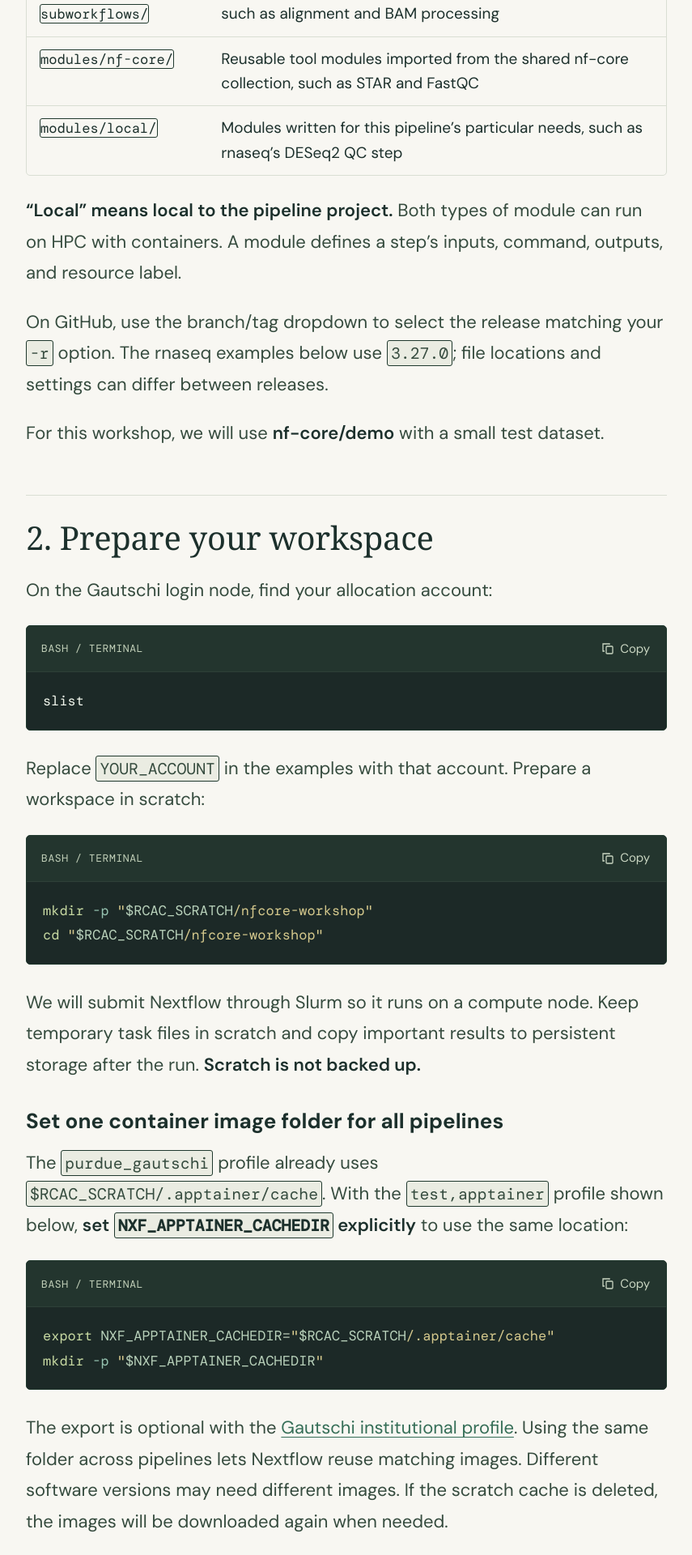
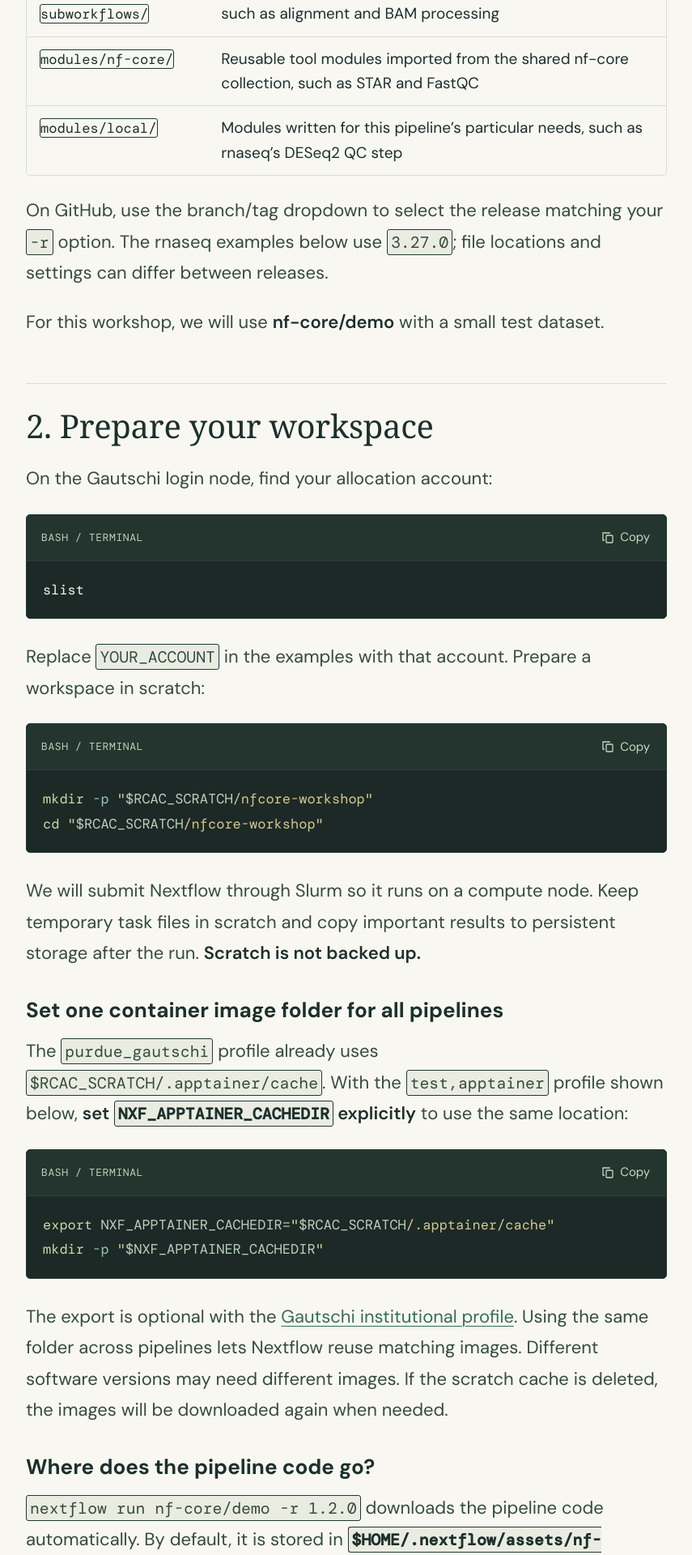
Before and after one commit to zhan4429/PurdueNfWorkshop, a Jekyll site: the page built from nf-core.md, in a window 1280 px wide. Shown: the part 2016-3936 px from the top of the page at 81% size, without its empty margins (336-1191 px from the left). Built offline with Jekyll 4.4.1, drawn with Linux system fonts in a browser that asks for light colours; some web fonts are replaced.

Commit message:
remove the explaination of local

````diff
--- a/nf-core.md
+++ b/nf-core.md
@@ -12,13 +12,13 @@ This workshop covers choosing a pipeline, showing example jobs on Gautschi, chec
 
 ## 1. Understand the main components
 
-| Component | What it does |
-| --- | --- |
-| **Nextflow** | Runs the workflow and tracks completed tasks |
-| **nf-core** | Provides community-maintained bioinformatics pipelines |
-| **Slurm** | Schedules tasks on the cluster |
-| **Apptainer** | Runs the analysis software inside containers |
-| **Institutional profile** | Supplies settings for your cluster |
+| Component                 | What it does                                           |
+| ------------------------- | ------------------------------------------------------ |
+| **Nextflow**              | Runs the workflow and tracks completed tasks           |
+| **nf-core**               | Provides community-maintained bioinformatics pipelines |
+| **Slurm**                 | Schedules tasks on the cluster                         |
+| **Apptainer**             | Runs the analysis software inside containers           |
+| **Institutional profile** | Supplies settings for your cluster                     |
 
 Choose a pipeline for your research question at [nf-co.re/pipelines](https://nf-co.re/pipelines). Read its input requirements and use the documentation for the release you plan to run.
 
@@ -28,19 +28,17 @@ For example, **nf-core/rnaseq** performs RNA-seq quality control, trimming, alig
 
 Open the [nf-core/rnaseq GitHub repository](https://github.com/nf-core/rnaseq). These are the main places to look when you want to understand or customize a pipeline:
 
-| File or folder | What it is used for |
-| --- | --- |
-| `README.md` and `docs/` | Overview, input requirements, usage, and output descriptions |
-| `main.nf` | Entry point that starts the workflow |
-| `nextflow.config` | Default parameters, profiles, and links to other configuration files |
-| `nextflow_schema.json` | Descriptions and validation rules for pipeline parameters |
-| `conf/base.config` | Default CPU, memory, and time requests, grouped by process label |
-| `conf/modules/` | Settings for particular steps, such as STAR arguments and output locations |
+| File or folder                   | What it is used for                                                                            |
+| -------------------------------- | ---------------------------------------------------------------------------------------------- |
+| `README.md` and `docs/`          | Overview, input requirements, usage, and output descriptions                                   |
+| `main.nf`                        | Entry point that starts the workflow                                                           |
+| `nextflow.config`                | Default parameters, profiles, and links to other configuration files                           |
+| `nextflow_schema.json`           | Descriptions and validation rules for pipeline parameters                                      |
+| `conf/base.config`               | Default CPU, memory, and time requests, grouped by process label                               |
+| `conf/modules/`                  | Settings for particular steps, such as STAR arguments and output locations                     |
 | `workflows/` and `subworkflows/` | Connect analysis steps; subworkflows group related steps, such as alignment and BAM processing |
-| `modules/nf-core/` | Reusable tool modules imported from the shared nf-core collection, such as STAR and FastQC |
-| `modules/local/` | Modules written for this pipeline's particular needs, such as rnaseq's DESeq2 QC step |
-
-**“Local” means local to the pipeline project.** Both types of module can run on HPC with containers. A module defines a step's inputs, command, outputs, and resource label.
+| `modules/nf-core/`               | Reusable tool modules imported from the shared nf-core collection, such as STAR and FastQC     |
+| `modules/local/`                 | Modules written for this pipeline's particular needs, such as rnaseq's DESeq2 QC step          |
 
 On GitHub, use the branch/tag dropdown to select the release matching your `-r` option. The rnaseq examples below use `3.27.0`; file locations and settings can differ between releases.
 
@@ -78,11 +76,11 @@ The export is optional with the [Gautschi institutional profile](https://nf-co.r
 
 `nextflow run nf-core/demo -r 1.2.0` downloads the pipeline code automatically. By default, it is stored in **`$HOME/.nextflow/assets/nf-core/demo/`**, separate from your analysis files and container images. Nextflow reuses this copy and selects the release specified by `-r`.
 
-| Contents | Location in this workshop |
-| --- | --- |
-| Pipeline code | `$HOME/.nextflow/assets/nf-core/demo/` |
-| Container images for all pipelines | `$RCAC_SCRATCH/.apptainer/cache/` |
-| Task files and final outputs | `work/` and `results/` in your scratch workspace |
+| Contents                           | Location in this workshop                        |
+| ---------------------------------- | ------------------------------------------------ |
+| Pipeline code                      | `$HOME/.nextflow/assets/nf-core/demo/`           |
+| Container images for all pipelines | `$RCAC_SCRATCH/.apptainer/cache/`                |
+| Task files and final outputs       | `work/` and `results/` in your scratch workspace |
 
 If your environment sets `NXF_HOME` or `NXF_ASSETS`, the pipeline code location may differ.
 
@@ -95,12 +93,12 @@ nextflow run nf-core/demo -r 1.2.0 \
   --outdir results
 ```
 
-| Option | Meaning |
-| --- | --- |
-| `-r 1.2.0` | Run this pipeline release |
+| Option                          | Meaning                                               |
+| ------------------------------- | ----------------------------------------------------- |
+| `-r 1.2.0`                      | Run this pipeline release                             |
 | `-profile test,purdue_gautschi` | Use test data and Gautschi's Slurm/Apptainer settings |
-| `--cluster_account` | Charge task jobs to your allocation |
-| `--outdir` | Write final results here |
+| `--cluster_account`             | Charge task jobs to your allocation                   |
+| `--outdir`                      | Write final results here                              |
 
 **One dash** is for Nextflow options, such as `-r`, `-profile`, and `-resume`. **Two dashes** are for pipeline parameters, such as `--input` and `--outdir`.
 
@@ -198,12 +196,12 @@ The first run may take longer while Nextflow downloads the pipeline and containe
 
 In your workspace, look for:
 
-| File or folder | What to check |
-| --- | --- |
-| `nfcore-<job-id>.out` | Slurm output and pipeline progress |
-| `results/` | Final outputs and reports |
-| `work/` | Temporary files for each task |
-| `.nextflow.log` | Detailed information if the run fails |
+| File or folder        | What to check                         |
+| --------------------- | ------------------------------------- |
+| `nfcore-<job-id>.out` | Slurm output and pipeline progress    |
+| `results/`            | Final outputs and reports             |
+| `work/`               | Temporary files for each task         |
+| `.nextflow.log`       | Detailed information if the run fails |
 
 Open the MultiQC HTML report under `results/` to review the quality-control results.
 
@@ -250,11 +248,11 @@ Follow this same path for other steps: **process definition → label → settin
 
 `task.attempt` is the attempt number for an individual task. It starts at **1** and increases when Nextflow automatically retries that failed task. The expressions inside `{ ... }` are evaluated for each attempt, so `* task.attempt` multiplies each base resource request by the attempt number:
 
-| Task attempt | CPUs requested | Memory requested | Time limit |
-| --- | --- | --- | --- |
-| 1: initial attempt | 12 | 72 GB | 16 hours |
-| 2: first retry | 24 | 144 GB | 32 hours |
-| 3: second retry, if allowed | 36 | 216 GB | 48 hours |
+| Task attempt                | CPUs requested | Memory requested | Time limit |
+| --------------------------- | -------------- | ---------------- | ---------- |
+| 1: initial attempt          | 12             | 72 GB            | 16 hours   |
+| 2: first retry              | 24             | 144 GB           | 32 hours   |
+| 3: second retry, if allowed | 36             | 216 GB           | 48 hours   |
 
 The increase is linear: **1×, 2×, 3×** the base request. These values apply to each matching task, before other overrides or resource caps. The time is a maximum runtime; a task can finish earlier. See [Nextflow's dynamic task resources documentation](https://docs.seqera.io/nextflow/process#dynamic-task-resources).
 
@@ -291,10 +289,10 @@ process {
 }
 ```
 
-| Selector | Effect of this example |
-| --- | --- |
+| Selector    | Effect of this example                                                                                      |
+| ----------- | ----------------------------------------------------------------------------------------------------------- |
 | `withLabel` | Every `process_high` task starts with 16 CPUs, 96 GB, and 24 hours; each request scales with `task.attempt` |
-| `withName` | STAR alignment tasks request a fixed 24 CPUs, 128 GB, and 24 hours on every attempt |
+| `withName`  | STAR alignment tasks request a fixed 24 CPUs, 128 GB, and 24 hours on every attempt                         |
 
 If you keep both blocks, the `withName` settings take priority for STAR. `STAR_ALIGN` matches the process name directly. For another step, use its process name from the module definition. A full workflow path can target a specific occurrence when the same process is used in several workflows.
 
@@ -406,11 +404,11 @@ control_rep1,/depot/YOUR_GROUP/rnaseq_project/fastq/control_rep1_R1.fastq.gz,/de
 treated_rep1,/depot/YOUR_GROUP/rnaseq_project/fastq/treated_rep1_R1.fastq.gz,/depot/YOUR_GROUP/rnaseq_project/fastq/treated_rep1_R2.fastq.gz,auto
 ```
 
-| Column | What to provide |
-| --- | --- |
-| `sample` | Sample name without spaces; include all biological replicates as separate samples |
-| `fastq_1` | Absolute path to the sample's R1 FASTQ file |
-| `fastq_2` | Absolute path to its matching R2 file; leave empty for single-end reads |
+| Column         | What to provide                                                                                               |
+| -------------- | ------------------------------------------------------------------------------------------------------------- |
+| `sample`       | Sample name without spaces; include all biological replicates as separate samples                             |
+| `fastq_1`      | Absolute path to the sample's R1 FASTQ file                                                                   |
+| `fastq_2`      | Absolute path to its matching R2 file; leave empty for single-end reads                                       |
 | `strandedness` | `forward`, `reverse`, or `unstranded` if known from library preparation; `auto` asks the pipeline to infer it |
 
 Keep the header exactly as shown and check that every read file exists and is readable from compute nodes. The [samplesheet schema](https://github.com/nf-core/rnaseq/blob/3.27.0/assets/schema_input.json) defines the accepted values.
````
